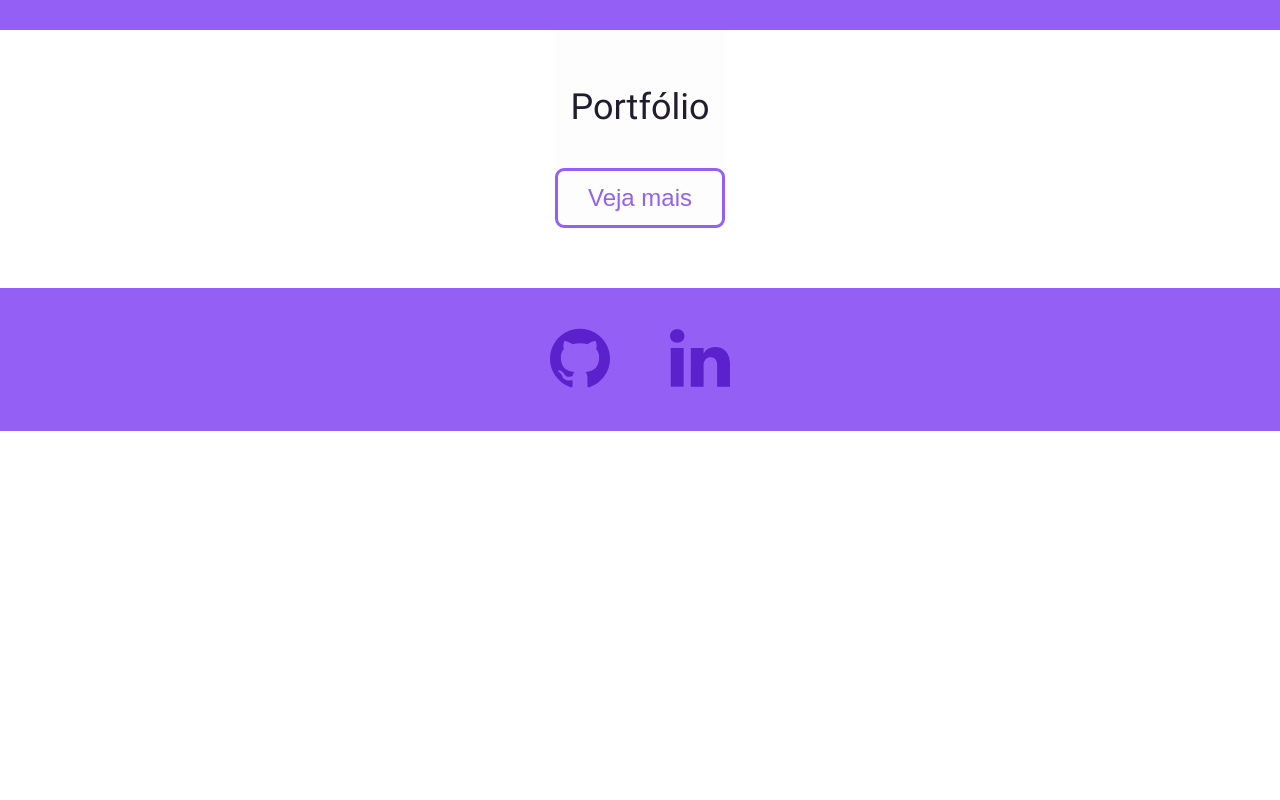
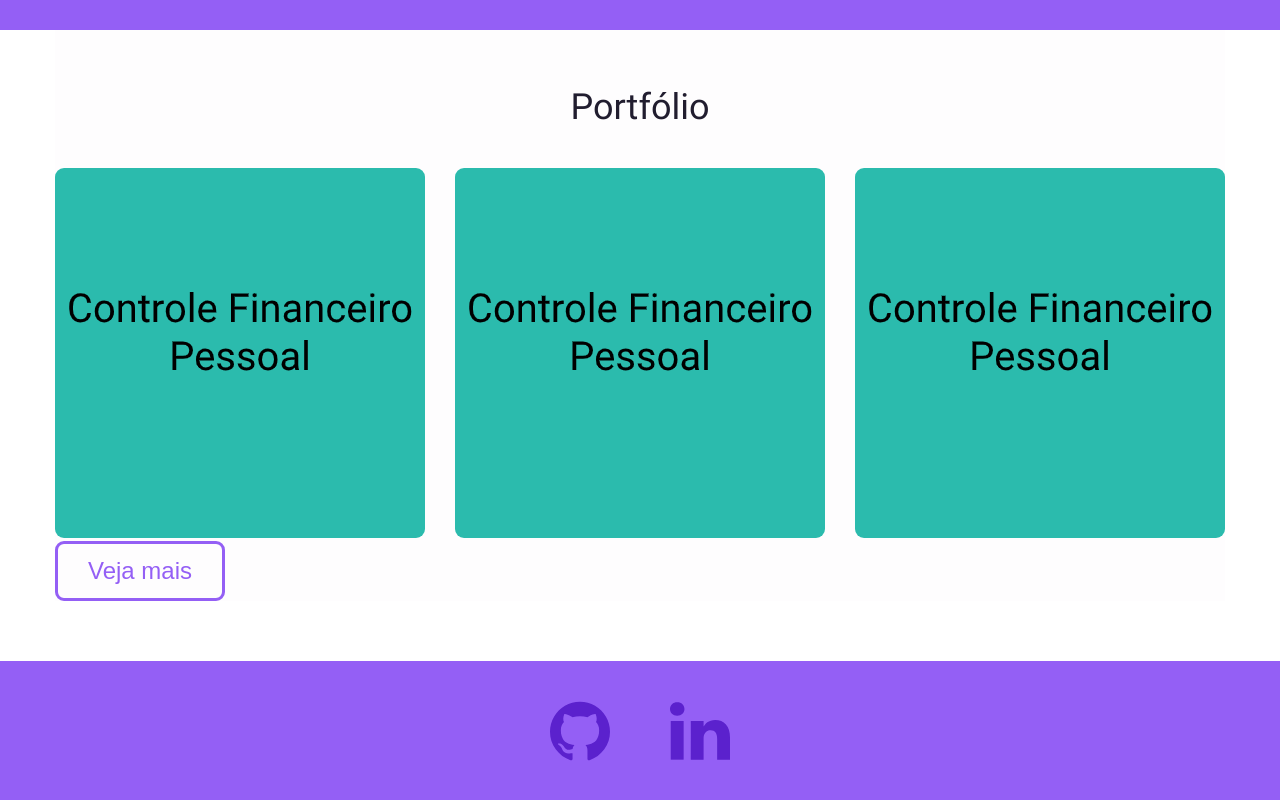
Before and after one commit to wander-junior/portfolio, a React (Create React App) app: page / in a window 1280 px wide. Shown: the part 997-1797 px from the top of the page. Before the commit the page ends 1428 px from the top, so only its background shows below. Built offline with nearby package versions, Linux system fonts and the light colour scheme.

Commit message:
Create PortfolioItem and stylize PortfolioWrapper

```diff
--- /dev/null
+++ b/src/components/Portfolio/PortfolioItem/index.js
@@ -0,0 +1,10 @@
+import React from 'react'
+import ItemImage from '../../../assets/img/ItemPortfolio1.svg'
+
+export default function PortfolioItem() {
+    return (
+        <div>
+            <img src={ItemImage} alt=""></img>
+        </div>
+    )
+}
--- a/src/components/Portfolio/index.js
+++ b/src/components/Portfolio/index.js
@@ -1,15 +1,21 @@
 import React from 'react';
 import { Link } from 'react-router-dom';
 
-import { PortfolioWrapper } from './portfolio-styles';
+import { PortfolioWrapper, ItemsWrapper } from './portfolio-styles';
 import { colors, Container } from '../../styles.js';
 import Button from '../Button';
+import PortfolioItem from './PortfolioItem';
 
 export default function Portfolio() {
     return (
         <Container>
             <PortfolioWrapper>
                 <h1>Portfólio</h1>
+                <ItemsWrapper>
+                    <PortfolioItem />
+                    <PortfolioItem />
+                    <PortfolioItem />
+                </ItemsWrapper>
                 <Link to='/portfolio'>
                     <Button text="Veja mais" mainColor={colors.primary} secondaryColor={colors.tertiary} />
                 </Link>
--- a/src/components/Portfolio/portfolio-styles.js
+++ b/src/components/Portfolio/portfolio-styles.js
@@ -7,4 +7,16 @@ const PortfolioWrapper = styled.div`
     color: ${colors.quartenary};
 `;
 
-export {PortfolioWrapper};
+const ItemsWrapper = styled.div`
+    display: grid;
+    @media (min-width: 771px) {
+        grid-template-columns: 1fr 1fr 1fr;
+        grid-gap: 30px;
+    }
+    @media (max-width: 770px) {
+        grid-template-columns: 1fr;
+        grid-gap: 40px;
+    }
+`;
+
+export {PortfolioWrapper, ItemsWrapper};
```
Also changed, not shown: src/assets/img/ItemPortfolio1.svg (added).
